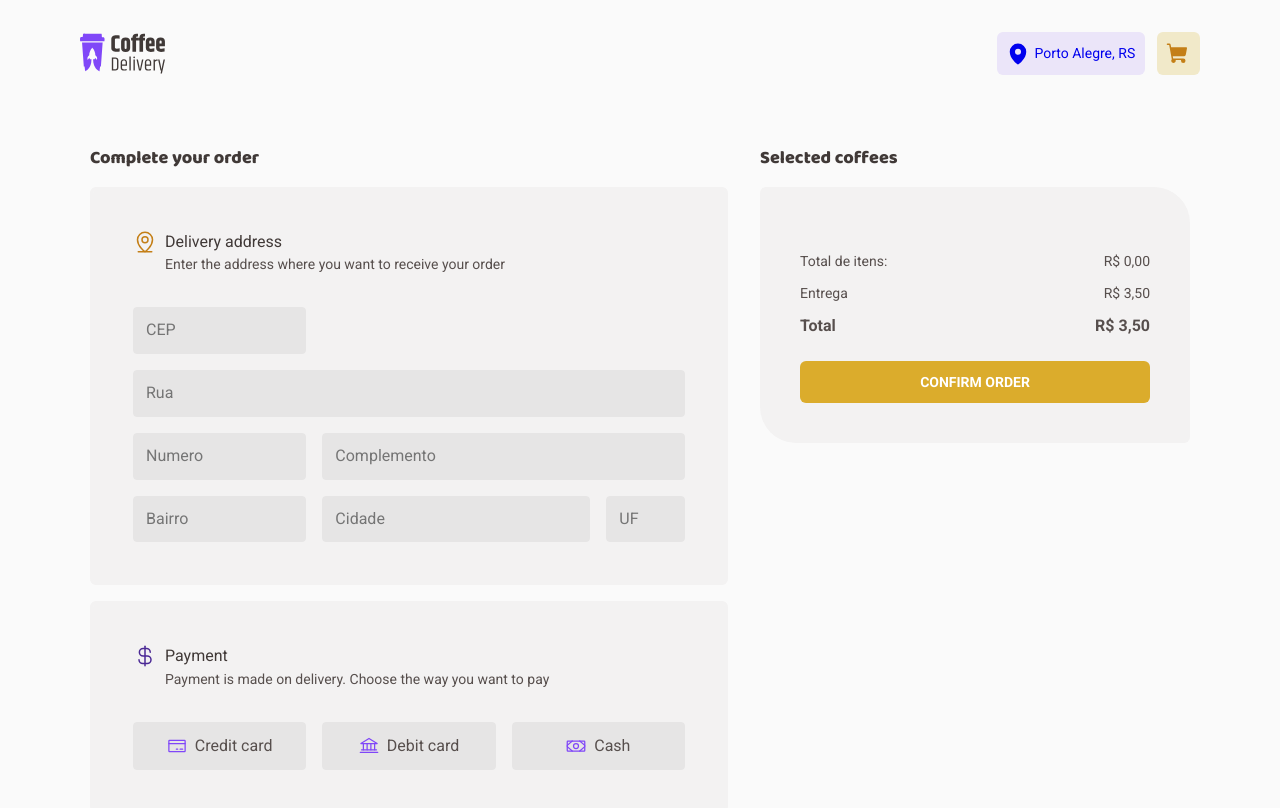
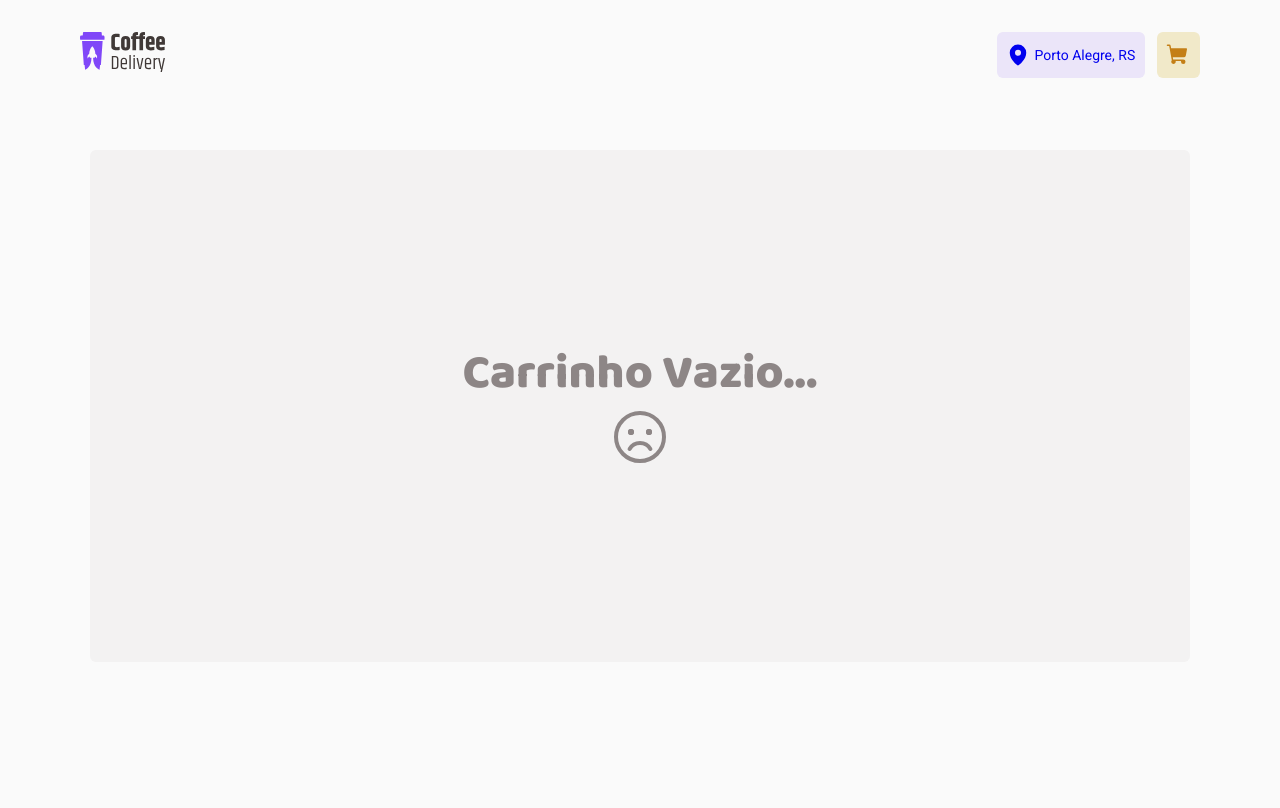
Before and after one commit to marcosvaldeni/coffeedelivery, a React (Vite) app: page /checkout in a window 1280 px wide. Shown: the top 808 px of the page. Built offline with nearby package versions, Linux system fonts and the light colour scheme.

Commit message:
empty chart

```diff
--- a/src/components/CoffeeList/index.tsx
+++ b/src/components/CoffeeList/index.tsx
@@ -11,7 +11,7 @@ const { addProduct } = useContext(CartContext);
   return (
     <Main>
       <ListContainer>
-        <h2>Out Coffees</h2>
+        <h2>Nossos cafés</h2>
 
         <div>
           {coffees.map(coffee => {
--- a/src/components/Header/index.tsx
+++ b/src/components/Header/index.tsx
@@ -4,6 +4,7 @@ import { MapPin, ShoppingCart } from 'phosphor-react';
 import logo from '../../assets/logo.svg';
 import { useContext } from 'react';
 import { CartContext } from '../../contexts/CartContext';
+import { Link } from 'react-router-dom';
 
 export function Header() {
   const { coffeesList } = useContext(CartContext);
@@ -11,7 +12,10 @@ export function Header() {
   return (
     <Main >
       <HeaderContainer>
-        <img src={logo} alt="Logo Coffee Delivery" />
+
+        <Link to="/">
+          <img src={logo} alt="Logo Coffee Delivery" />
+        </Link>
 
         <nav>
           <LocatioLink to="/">
--- a/src/components/Landing/index.tsx
+++ b/src/components/Landing/index.tsx
@@ -8,33 +8,33 @@ export function Landing() {
     <Main>
       <LandingContainer>
         <InfoDiv>
-          <h1>Find the perfect coffee for any time of day</h1>
-          <h3>With Coffee Delivery you get your coffee wherever you are, anytime.</h3>
+          <h1>Encontre o café perfeito para qualquer hora do dia</h1>
+          <h3>Com o Coffee Delivery você recebe seu café onde estiver, a qualquer hora</h3>
 
           <ul>
             <li>
               <Cart>
                 <ShoppingCart size={24} weight="fill" />
               </Cart>
-              <p>Simple and secure purchase</p>
+              <p>Compra simples e segura</p>
             </li>
             <li>
               <Clock>
                 <Timer size={24} weight="fill" />
               </Clock>
-              <p>Fast and tracked delivery</p>
+              <p>Entrega rápida e rastreada</p>
             </li>
             <li>
               <Box>
                 <Package size={24} weight="fill" />
               </Box>
-              <p>Packaging keeps the coffee intact</p>
+              <p>Embalagem mantém o café intacto</p>
             </li>
             <li>
               <Cafe>
                 <Coffee size={24} weight="fill" />
               </Cafe>
-              <p>Coffee arrives fresh to you</p>
+              <p>O café chega fresquinho até você</p>
             </li>
           </ul>
         </InfoDiv>
--- a/src/components/Total/index.tsx
+++ b/src/components/Total/index.tsx
@@ -17,7 +17,7 @@ export function Total() {
 
   return (
     <TotalContainer>
-      <h3>Selected coffees</h3>
+      <h3>Cafés selecionados</h3>
 
       <div>
         {coffeesList &&
--- a/src/contexts/CartContext.tsx
+++ b/src/contexts/CartContext.tsx
@@ -9,11 +9,24 @@ interface CartContextData {
   coffeesList: ICoffee[];
   addProduct: (id: string, amount: number) => void;
   removeProduct: (id: string) => void;
+  clearProducts: () => void;
+}
+
+interface Address {
+
+}
+
+interface Purchase {
+  id: string;
+  coffeesList: ICoffee[];
+  payment: string;
+  address: Address;
 }
 
 export const CartContext = createContext<CartContextData>({} as CartContextData);
 
 export function CartContextProvider({ children }: CartProviderProps) {
+  const [purchase, setPurchase] = useState<Purchase>();
   const [coffeesList, setCoffeesList] = useState<ICoffee[]>(() => {
 
     const storedStateAsJSON = localStorage.getItem(
@@ -42,18 +55,23 @@ export function CartContextProvider({ children }: CartProviderProps) {
 
     } else {
 
-      console.log([...coffeesList, { id, amount }]);
       setCoffeesList([...coffeesList, { id, amount }]);
     }
   }
 
   const removeProduct = (id: string) => {
+    setCoffeesList(
+      coffeesList.filter(coffee => coffee.id !== id)
+    );
+  };
 
+  const clearProducts = () => {
+    setCoffeesList([]);
   };
 
   return (
     <CartContext.Provider
-      value={{addProduct, removeProduct, coffeesList}}
+      value={{addProduct, removeProduct, clearProducts, coffeesList}}
     >
       {children}
     </CartContext.Provider>
--- a/src/pages/Checkout/index.tsx
+++ b/src/pages/Checkout/index.tsx
@@ -1,17 +1,20 @@
 import { zodResolver } from '@hookform/resolvers/zod';
 import zod from 'zod';
+import { useNavigate } from 'react-router-dom';
 import {
    Bank,
    CreditCard,
    CurrencyDollar,
    MapPinLine,
    Money,
+   SmileySad,
   } from "phosphor-react";
 import {
   AddressHeaer,
   CheckBox,
   CheckBoxContainer,
   Container,
+  Empty,
   FieldInput,
   FieldsContainer,
   Main,
@@ -23,6 +26,8 @@ import {
 import { useForm } from "react-hook-form";
 import { api } from '../../service/api';
 import { Total } from '../../components/Total';
+import { useContext } from 'react';
+import { CartContext } from '../../contexts/CartContext';
 
 const formValidationSchema = zod.object({
   street: zod.string().min(5, 'Informe o logradouro'),
@@ -38,9 +43,14 @@ export function Checkout() {
   const { register, handleSubmit, watch, setValue, formState: {errors} } = useForm({
     resolver: zodResolver(formValidationSchema)
   });
+  const { coffeesList } = useContext(CartContext);
+
+  const navigate = useNavigate()
 
   function handleFormSubmit(data: any) {
     console.log(data);
+
+    navigate('/success');
   }
 
   async function handleCepOnBlur() {
@@ -61,15 +71,17 @@ export function Checkout() {
 
   return (
     <Main onSubmit={handleSubmit(handleFormSubmit)}>
+      {coffeesList.length
+        ? <>
             <section>
-        <h1>Complete your order</h1>
+              <h1>Complete seu pedido</h1>
               <Container>
 
                 <AddressHeaer>
                   <MapPinLine size={24} />
                   <div>
-              <Title>Delivery address</Title>
-              <Subtitle>Enter the address where you want to receive your order</Subtitle>
+                    <Title>Endereço de Entrega</Title>
+                    <Subtitle>Informe o endereço onde deseja receber seu pedido</Subtitle>
                   </div>
                 </AddressHeaer>
 
@@ -96,8 +108,8 @@ export function Checkout() {
                 <PaymentHeaer>
                   <CurrencyDollar size={24} />
                     <div>
-                <Title>Payment</Title>
-                <Subtitle>Payment is made on delivery. Choose the way you want to pay</Subtitle>
+                      <Title>Pagamento</Title>
+                      <Subtitle>O pagamento é feito na entrega. Escolha a forma que deseja pagar</Subtitle>
                     </div>
                 </PaymentHeaer>
                 <CheckBoxContainer>
@@ -105,29 +117,34 @@ export function Checkout() {
                       <input {...register('pay')} type="radio" id="credit" value="credit" />
                     <label htmlFor="credit">
                       <CreditCard size={20} />
-                Credit card
+                      cartão de crédito
                     </label>
                   </CheckBox>
                   <CheckBox>
                     <input {...register('pay')} type="radio" id="debit" value="debit" />
                     <label htmlFor="debit">
                       <Bank size={20} />
-                Debit card
+                      cartão de débito
                     </label>
                   </CheckBox>
                   <CheckBox>
                   <input {...register('pay')} type="radio" id="cash" value="cash" />
                     <label htmlFor="cash">
                       <Money size={20} />
-                Cash
+                      dinheiro
                     </label>
                   </CheckBox>
                 </CheckBoxContainer>
 
               </Container>
             </section>
-
           <Total />
+        </>
+        : <Empty>
+            <h1>Carrinho Vazio...</h1>
+            <SmileySad size={64} />
+          </Empty>
+      }
 
     </Main>
   );
--- a/src/pages/Checkout/styles.ts
+++ b/src/pages/Checkout/styles.ts
@@ -34,6 +34,26 @@ export const Main = styled.form`
   }
 `;
 
+export const Empty = styled.div`
+  width: 100%;
+  height: 32rem;
+  padding: 2.5rem;
+  border-radius: 6px;
+  background: ${props => props.theme['base-card']};
+  display: flex;
+  flex-direction: column;
+  align-items: center;
+  justify-content: center;
+
+  color: ${props => props.theme['base-label']};
+
+  h1 {
+    font-size: 3rem;
+    color: ${props => props.theme['base-label']};
+
+  }
+`;
+
 const HeaderBase = styled.div`
   display: flex;
 
@@ -50,7 +70,7 @@ export const AddressHeaer = styled(HeaderBase)`
 `;
 
 export const Container = styled.div<Err>`
-  max-width: 575px;//
+  max-width: 575px;
   margin-top: 1rem;
   padding: 2.5rem;
   border: 3px solid ${props => props.err ?
```
Also changed, not shown: src/components/Total/styles.ts (line endings or trailing spaces). Lines whose indentation alone changed are shown as unchanged.
